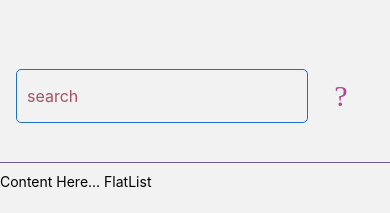
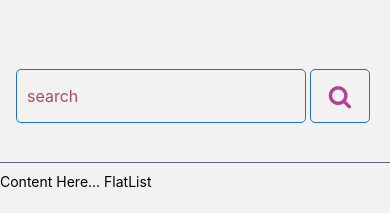
Before and after one commit to Leonamquintao/pixaBayApp, a React Native app: screen /HomePage in a window 390 px wide. Shown: the top 213 px of the page. Built offline with nearby package versions, Linux system fonts and the light colour scheme.

Commit message:
add search header

```diff
--- /dev/null
+++ b/src/components/SearchHeader.tsx
@@ -0,0 +1,108 @@
+import React from 'react';
+import {
+  ActivityIndicator,
+  StyleSheet,
+  TextInput,
+  TouchableOpacity,
+  View,
+} from 'react-native';
+import Icon from 'react-native-vector-icons/FontAwesome';
+
+interface SearchHeaderProps {
+  searchTerm: string;
+  clearInput: () => void;
+  onKeyPress: () => void;
+  onChangeText: (text: string) => void;
+}
+
+const SearchHeader: React.FC<SearchHeaderProps> = ({
+  searchTerm,
+  clearInput,
+  onKeyPress,
+  onChangeText,
+}) => {
+  const {
+    header,
+    headerRow,
+    inputContainer,
+    closeIcon,
+    inputStyle,
+    searchIconContainer,
+  } = styles;
+  return (
+    <View style={header}>
+      <View style={headerRow}>
+        <View style={inputContainer}>
+          <TextInput
+            style={inputStyle}
+            value={searchTerm}
+            placeholder={'search'}
+            autoCapitalize="none"
+            placeholderTextColor="#a55266"
+            onChangeText={onChangeText}
+            onKeyPress={onKeyPress}
+          />
+          {searchTerm && (
+            <TouchableOpacity style={closeIcon} onPress={clearInput}>
+              <Icon name="close" color="#6e5d96" size={14} />
+            </TouchableOpacity>
+          )}
+        </View>
+        <View style={searchIconContainer}>
+          {searchTerm.length > 3 ? (
+            <ActivityIndicator color={'#b64190'} />
+          ) : (
+            <Icon name="search" size={24} color={'#b64190'} />
+          )}
+        </View>
+      </View>
+    </View>
+  );
+};
+
+const styles = StyleSheet.create({
+  header: {
+    flex: 0.2,
+    justifyContent: 'center',
+    paddingHorizontal: 16,
+    paddingTop: 10,
+    borderBottomWidth: 0.5,
+    borderBottomColor: '#6e5d96',
+  },
+  headerRow: {
+    flexDirection: 'row',
+    justifyContent: 'center',
+  },
+  inputContainer: {flex: 1},
+  closeIcon: {
+    position: 'absolute',
+    width: 22,
+    height: 22,
+    backgroundColor: '#C0C0C0',
+    justifyContent: 'center',
+    alignItems: 'center',
+    borderRadius: 10,
+    top: 18,
+    right: 12,
+  },
+  inputStyle: {
+    height: 54,
+    fontSize: 16,
+    borderWidth: 1,
+    borderColor: '#1d72bd',
+    paddingVertical: 4,
+    paddingHorizontal: 10,
+    borderRadius: 5,
+  },
+  searchIconContainer: {
+    flex: 0.2,
+    borderWidth: 1,
+    borderColor: '#1d72bd',
+    borderRadius: 5,
+    justifyContent: 'center',
+    alignItems: 'center',
+    marginHorizontal: 4,
+  },
+});
+
+export default SearchHeader;
--- a/src/screens/HomePage.tsx
+++ b/src/screens/HomePage.tsx
@@ -1,45 +1,26 @@
 import React, {useState} from 'react';
-import {View, Text, StyleSheet, TextInput} from 'react-native';
-import Icon from 'react-native-vector-icons/FontAwesome';
+import {View, Text, StyleSheet} from 'react-native';
+import SearchHeader from '../components/SearchHeader';
 
 const HomePage: React.FC = () => {
   const [searchTerm, setSearchTerm] = useState<string>('');
 
-  const {
-    container,
-    header,
-    headerRow,
-    inputContainer,
-    inputStyle,
-    searchIconContainer,
-    content,
-  } = styles;
+  const {container, content} = styles;
 
   const triggerSearch = () => {
     console.log(searchTerm);
   };
 
+  const clearInput = () => setSearchTerm('');
+
   return (
     <View style={container}>
-      <View style={header}>
-        <View style={headerRow}>
-          <View style={inputContainer}>
-            <TextInput
-              style={inputStyle}
-              value={searchTerm}
-              placeholder={'search'}
-              autoCapitalize="none"
-              placeholderTextColor="#a55266"
-              onChangeText={(text: string) => setSearchTerm(text)}
-              onKeyPress={triggerSearch}
-            />
-          </View>
-          <View style={searchIconContainer}>
-            <Icon name="ios" size={30} color={'#b64190'} />
-          </View>
-        </View>
-      </View>
-
+      <SearchHeader
+        searchTerm={searchTerm}
+        clearInput={clearInput}
+        onKeyPress={triggerSearch}
+        onChangeText={setSearchTerm}
+      />
       <View style={content}>
         <Text>Content Here... FlatList</Text>
       </View>
@@ -52,35 +33,10 @@ const styles = StyleSheet.create({
     flex: 1,
     marginTop: 20,
   },
-  header: {
-    flex: 0.2,
-    justifyContent: 'center',
-    paddingHorizontal: 16,
-    paddingTop: 10,
-    borderBottomWidth: 0.5,
-    borderBottomColor: '#6e5d96',
+  content: {
+    flex: 1,
+    paddingVertical: 10,
   },
-  headerRow: {
-    flexDirection: 'row',
-    justifyContent: 'center',
-  },
-  inputContainer: {flex: 1},
-  inputStyle: {
-    height: 54,
-    fontSize: 16,
-    borderWidth: 1,
-    borderColor: '#1d72bd',
-    paddingVertical: 4,
-    paddingHorizontal: 10,
-    borderRadius: 5,
-  },
-  searchIconContainer: {
-    flex: 0.2,
-    justifyContent: 'center',
-    alignItems: 'center',
-    marginHorizontal: 4,
-  },
-  content: {flex: 1, paddingVertical: 10},
 });
 
 export default HomePage;
```
